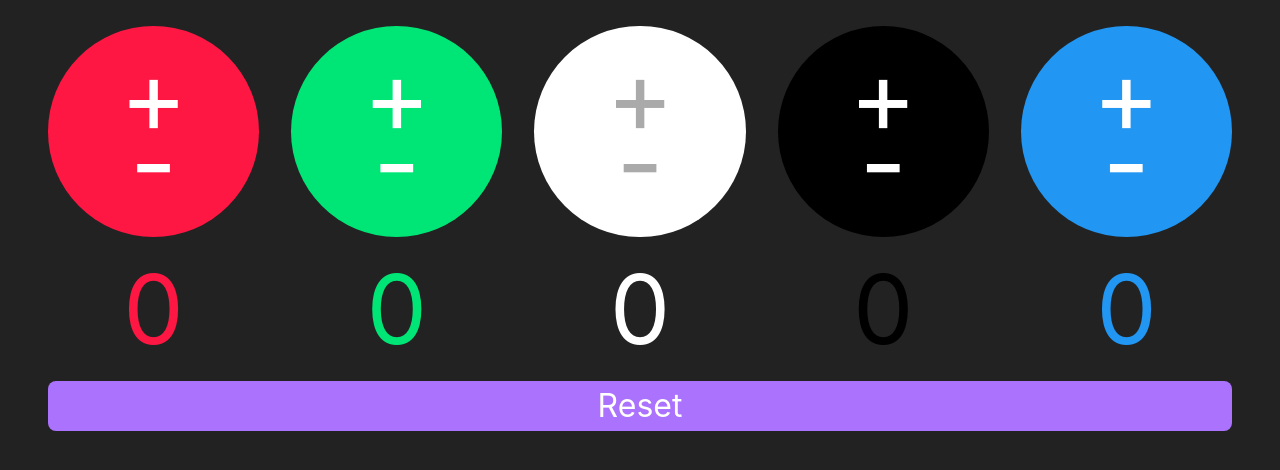
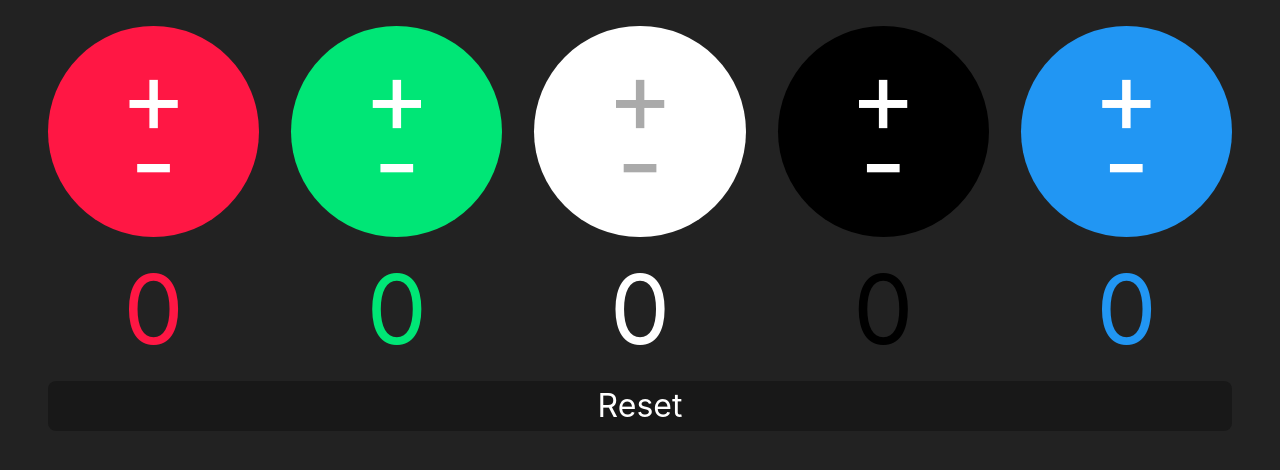
Before and after one commit to ebolagranola/MTG_mana_pool, a website: page public/views/mana-counter.html in a window 1280 px wide. Shown: the part 102-572 px from the top of the page. Drawn offline with nearby package versions, Linux system fonts and the light colour scheme.

Commit message:
Updated styling

```diff
--- a/public/css/mana-counter.css
+++ b/public/css/mana-counter.css
@@ -137,13 +137,13 @@ body {
     width: 100%;
     border-radius: 8px;
     border: none;
-    background-color: #AB72FE;
+    background-color: #181818;
     color: white;
     font-size: 32px;
     transition: var(--transition_time);
 }
 
 .reset_wrapper > button:active {
-    background-color: #7867E6;
+    background-color: #111;
     transition: var(--transition_time);
 }
```
